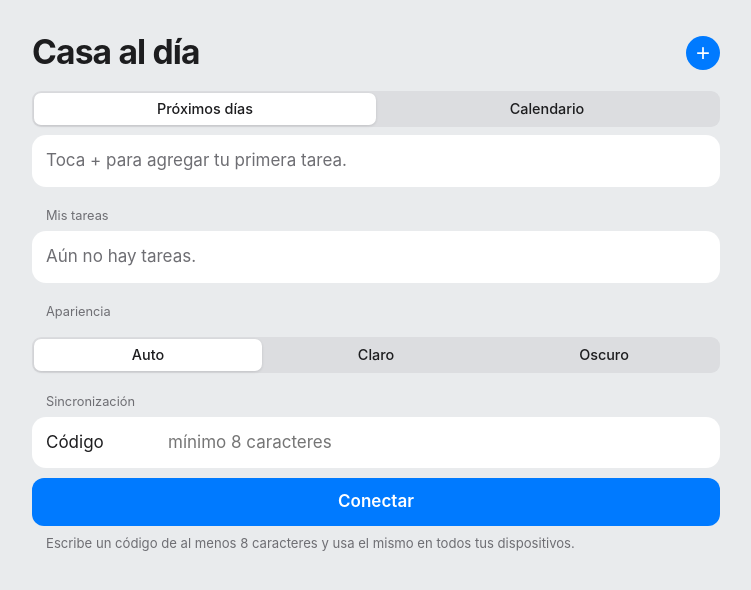
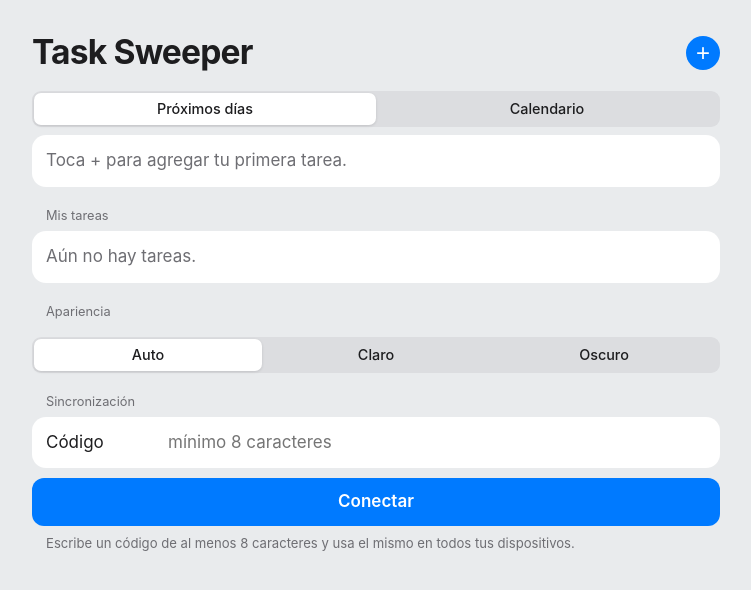
Before and after one commit to naanonline/chores, a plain HTML site: page index.html in a window 1280 px wide. Shown: the whole page, without its empty margins (264-1015 px from the left). Drawn offline with Linux system fonts and the light colour scheme.

Commit message:
Update index.html

```diff
--- a/index.html
+++ b/index.html
@@ -4,13 +4,13 @@
 <meta charset="utf-8">
 <meta name="viewport" content="width=device-width, initial-scale=1, viewport-fit=cover">
 <meta name="theme-color" content="#E9EBED">
-<title>Casa al día</title>
+<title>Task Sweeper</title>
 <script>try{var t=JSON.parse(localStorage.getItem("casa-al-dia-v1")).theme;if(t==="light"||t==="dark")document.documentElement.dataset.theme=t}catch(e){}</script>
 <link rel="stylesheet" href="styles.css">
 </head>
 <body>
 <main>
-<div class="top"><h1>Casa al día</h1><button class="add" id="ad" aria-label="Nueva tarea" aria-expanded="false">+</button></div>
+<div class="top"><h1>Task Sweeper</h1><button class="add" id="ad" aria-label="Nueva tarea" aria-expanded="false">+</button></div>
 
 <form id="f">
  <div class="card">
```
